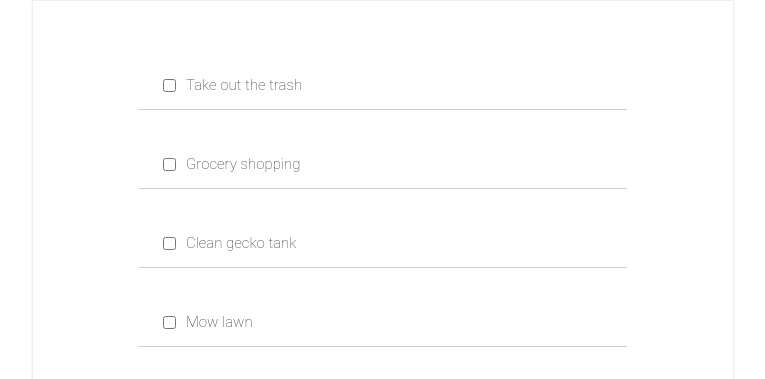
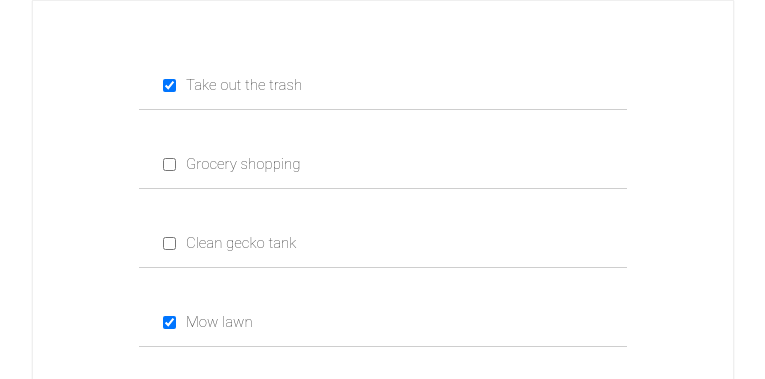
Before and after one commit to zackartborges/todo-app, a React (Create React App) app: page / in a window 1280 px wide. Shown: the top 379 px of the page, without its empty margins (257-1022 px from the left). Built offline with nearby package versions, Linux system fonts and the light colour scheme.

Commit message:
adds checked item property and sets item = to todoItem

```diff
--- a/src/App.js
+++ b/src/App.js
@@ -40,7 +40,7 @@ class App extends Component {
   }
   render() {
         const todoTitles = this.state.todosData.map(todoItem =>
-           <ToDoItem key={todoItem.id} task={todoItem.text} />
+           <ToDoItem key={todoItem.id} task={todoItem.text} item={todoItem}/>
         )
         return (
           <div className="todo-list">
--- a/src/components/ToDoItem.js
+++ b/src/components/ToDoItem.js
@@ -1,7 +1,7 @@
 function ToDoItem(props) {
   return (
     <div className="todo-item">
-      <input type="checkbox" />
+      <input type="checkbox" checked={props.item.completed} />
         <p>{props.task}</p>
     </div>
   )
```
